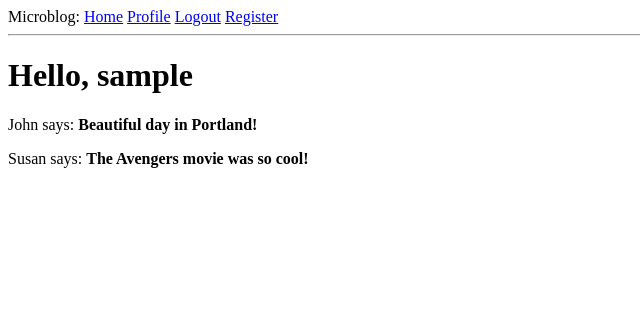
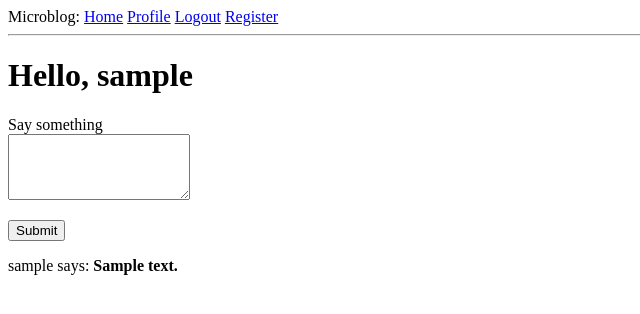
Before and after one commit to Angelica137/microblog, a Flask app: page / in a window 1280 px wide. Shown: the top 314 px of the page, without its empty margins (0-640 px from the left). Run offline with Flask 2, Linux system fonts and the light colour scheme; a user stored in the database is signed in; tables that the repository leaves empty hold one stand-in row (values such as "Sample post"); parts of the project's set-up code (start-up, migrations or seed data) failed here and were passed over.

Commit message:
add post form display to controller

```diff
--- a/app/forms.py
+++ b/app/forms.py
@@ -50,5 +50,5 @@ class EmptyForm(FlaskForm):
 
 
 class PostForm(FlaskForm):
-    post = TestAreaField('Say something', validators=[DataRequired(), Length(min=1, max=140)])
+    post = TextAreaField('Say something', validators=[DataRequired(), Length(min=1, max=140)])
     submit = SubmitField('Submit')
--- a/app/routes.py
+++ b/app/routes.py
@@ -1,8 +1,8 @@
 from flask import render_template, flash, redirect, url_for, request
 from app import app, db
-from app.forms import LoginForm, RegistrationForm, EditProfileForm, EmptyForm
+from app.forms import LoginForm, RegistrationForm, EditProfileForm, EmptyForm, PostForm
 from flask_login import current_user, login_user, logout_user, login_required
-from app.models import User
+from app.models import User, Post
 from werkzeug.urls import url_parse
 from datetime import datetime
 
@@ -14,21 +14,20 @@ def before_request():
         db.session.commit()
 
 
-@app.route('/')
-@app.route('/index')
+
+@app.route('/', methods=['GET', 'POST'])
+@app.route('/index', methods=['GET', 'POST'])
 @login_required
 def index():
-    posts = [
-        {
-            'author': {'username': 'John'},
-            'body': 'Beautiful day in Portland!'
-        },
-        {
-            'author': {'username': 'Susan'},
-            'body': 'The Avengers movie was so cool!'
-        }
-    ]
-    return render_template('index.html', title='Home', posts=posts)
+    form = PostForm()
+    if form.validate_on_submit():
+        post = Post(body=form.post.data, author=current_user)
+        db.session.add(post)
+        db.session.commit()
+        flash('Your post is no live!')
+        return redirect(url_for('index'))
+    posts = current_user.followed_posts().all()
+    return render_template('index.html', title='Home', form=form, posts=posts)
 
 
 @app.route('/login', methods=['GET', 'POST'])
@@ -68,6 +67,7 @@ def register():
         flash('Congratulations, you are now a registered user!')
         return redirect(url_for('index'))
     return render_template('register.html', title='Register', form=form)
+
 
 
 @app.route('/user/<username>')
--- a/app/templates/index.html
+++ b/app/templates/index.html
@@ -1,5 +1,16 @@
 {% extends "base.html" %} {% block content %}
 <h1>Hello, {{ current_user.username }}</h1>
+<form action="" method="post">
+  {{ form.hidden_tag() }}
+  <p>
+    {{ form.post.label }}<br />
+    {{ form.post(cals=32, rows=4) }}<br />
+    {% for error in form.post.errors %}
+    <span style="color: red;">[{{ error }}]</span>
+    {% endfor %}
+  </p>
+  <p>{{ form.submit() }}</p>
+</form>
 {% for post in posts %}
 <div>
   <p>{{ post.author.username }} says: <b>{{ post.body }}</b></p>
```
Also changed, not shown: app.db.
